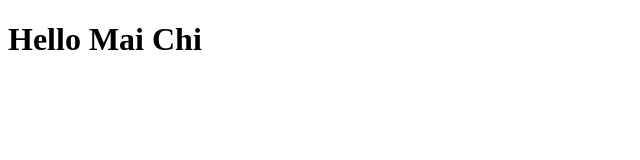
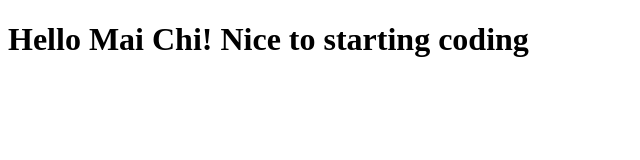
Before and after one commit to mnmaichi148-ship-it/coursera-test, a plain HTML site: page site/index.html in a window 1280 px wide. Shown: the whole page, without its empty margins (0-640 px from the left). Drawn offline with Linux system fonts and the light colour scheme.

Commit message:
Small addition

```diff
--- a/site/index.html
+++ b/site/index.html
@@ -6,6 +6,6 @@
 	<title>Hello Mai Chi</title>
 </head>
 <body>
-<h1>Hello Mai Chi</h1>
+<h1>Hello Mai Chi! Nice to starting coding</h1>
 </body>
 </html>
```
